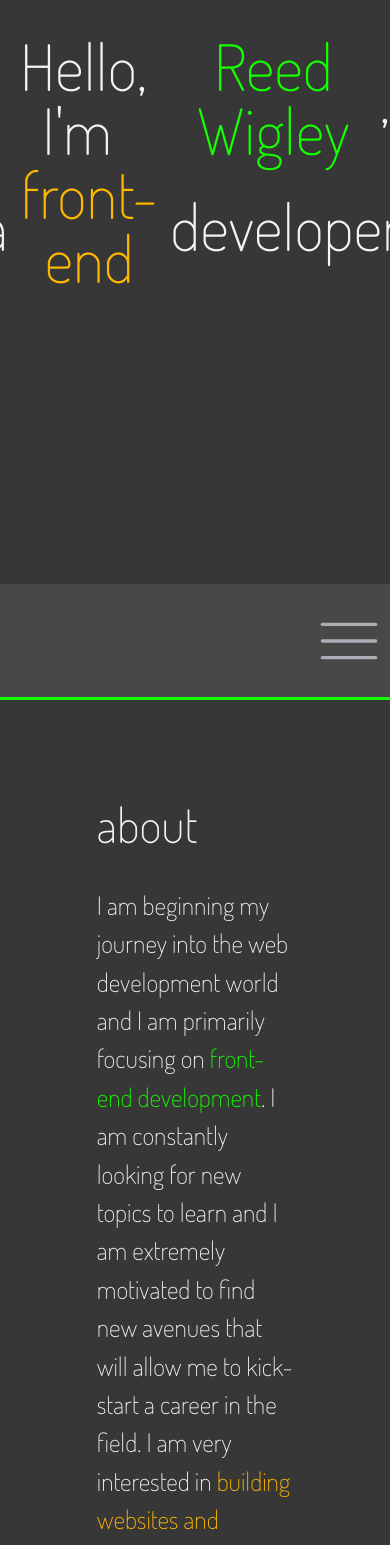
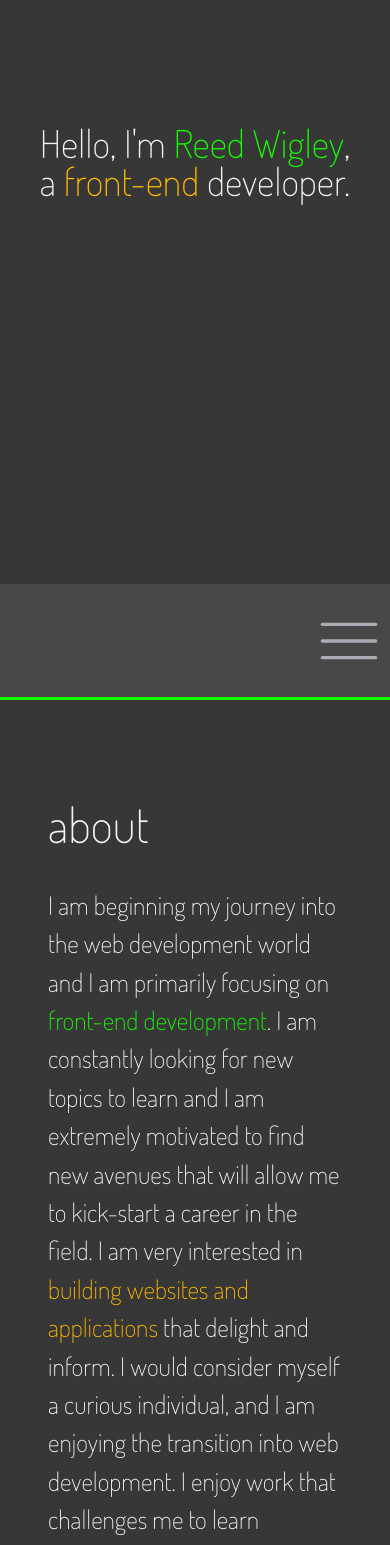
Before and after one commit to rwigley55/reed-wigley-portfolio, a React (Create React App) app: page / in a window 390 px wide. Shown: the part 260-1805 px from the top of the page. Built offline with nearby package versions, Linux system fonts and the light colour scheme.

Commit message:
Fix title card responsiveness

```diff
--- a/src/components/ContactCard.js
+++ b/src/components/ContactCard.js
@@ -38,7 +38,7 @@ const ContactCard = (props) => {
   };
 
   return (
-    <Container id="contact">
+    <Container fluid="sm" id="contact">
       <Row className="pt-4">
         <Col>
           <h2 className="text-lowercase">Contact</h2>
--- a/src/components/PortfolioCard.js
+++ b/src/components/PortfolioCard.js
@@ -27,7 +27,7 @@ const PortfolioCard = (props) => {
           onHide={() => setModalThreeShow(false)}
         />
       </>
-      <Container id="portfolio" className="bg-secondary">
+      <Container fluid="sm" id="portfolio" className="bg-secondary">
         <Row className="pt-4">
           <Col>
             <h2 className="text-lowercase">Portfolio</h2>
--- a/src/components/TitleCard.js
+++ b/src/components/TitleCard.js
@@ -6,10 +6,10 @@ const TitleCard = (props) => {
   return (
     <Container id="home" fluid className={`${styles.container} bg-primary`}>
       <Row className={styles.row}>
-        <Col className={`${styles.col} ${styles.centeredText} lh-1 px-0`}>Hello, I'm&nbsp;<span className="title-primary-emphasis">Reed Wigley</span>,</Col>
+        <Col className={`${styles.col} ${styles.centeredText} lh-1 px-0 title-text`}>Hello, I'm&nbsp;<span className="title-primary-emphasis title-text">Reed Wigley</span>,</Col>
       </Row>
       <Row className={styles.row}>
-        <Col className={`${styles.col} ${styles.centeredText} lh-1 px-0`}>a&nbsp;<span className="title-secondary-emphasis">front-end</span>&nbsp;developer.</Col>
+        <Col className={`${styles.col} ${styles.centeredText} lh-1 px-0 title-text`}>a&nbsp;<span className="title-secondary-emphasis title-text">front-end</span>&nbsp;developer.</Col>
       </Row>
     </Container>
 
--- a/src/index.css
+++ b/src/index.css
@@ -1,6 +1,7 @@
-.container {
-  max-width: 75%;
-}
+/* .container {
+  margin: 0 auto !important;
+  max-width: 95% !important;
+} */
 
 * {
   color: #F5F3F4;
@@ -11,6 +12,12 @@
 body {
   margin: 0;
   background-color: #373737;
+}
+
+@media screen and (max-width: 550px){
+  .title-text {
+    font-size: 0.6rem;
+  }
 }
 
 .bg-primary {
```
